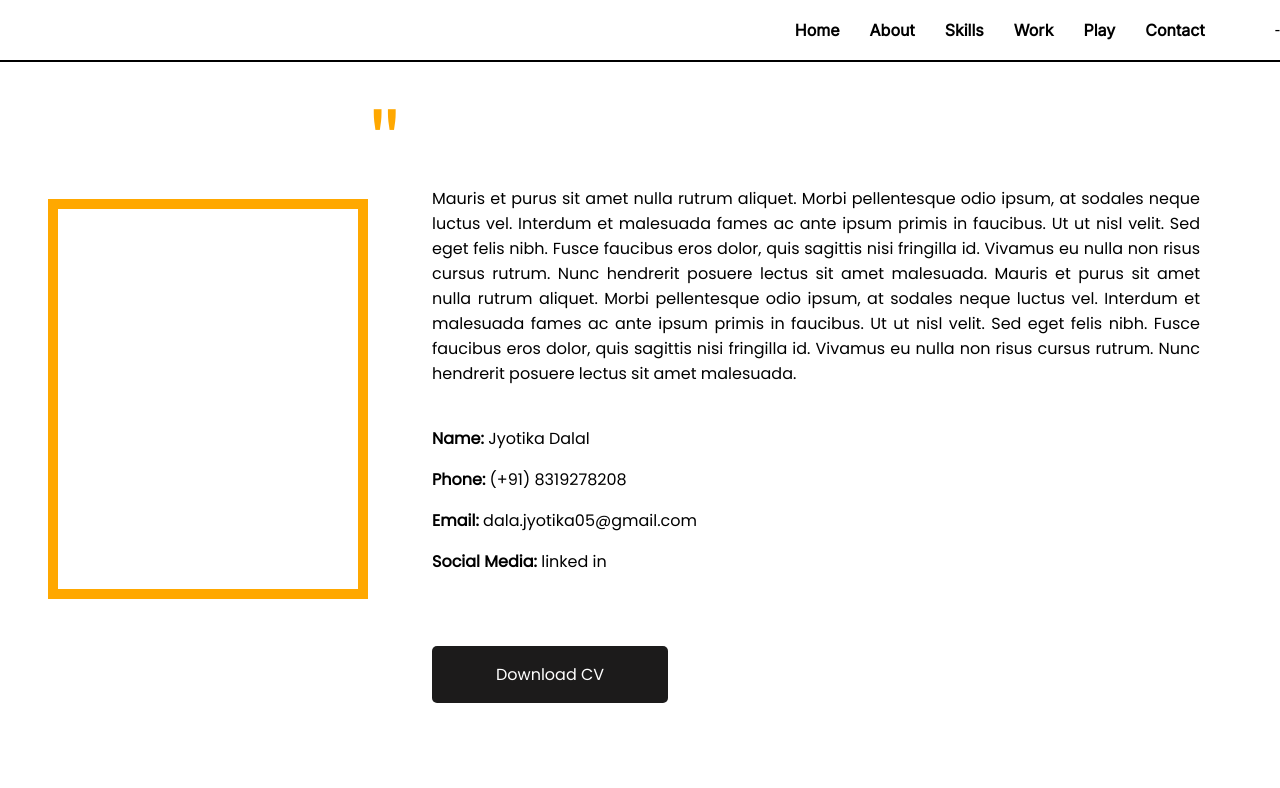
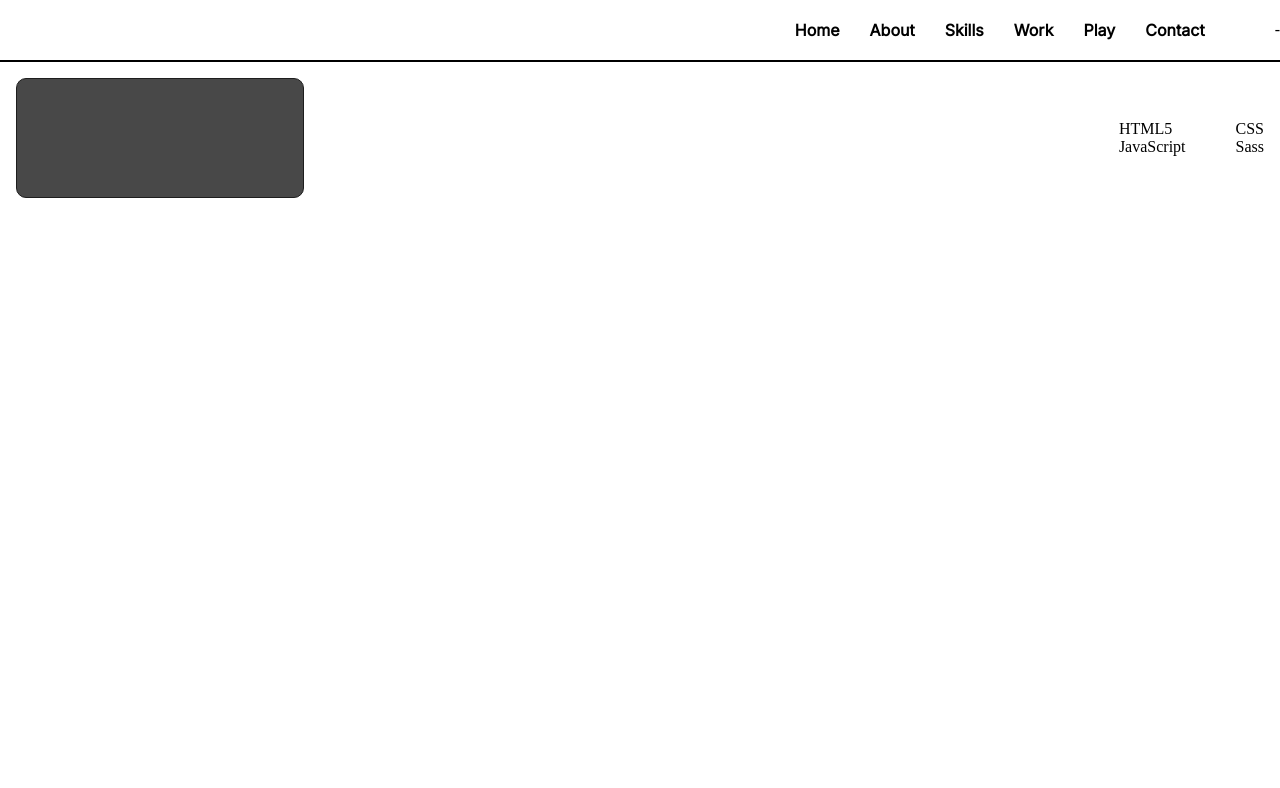
Before and after one commit to Rutuza/React-portfolio, a React (Create React App) app: page / in a window 1280 px wide. Shown: the top 788 px of the page. Built offline with nearby package versions, Linux system fonts and the light colour scheme; a web font is replaced by a local one.

Commit message:
Skills page started

```diff
--- a/src/App.css
+++ b/src/App.css
@@ -145,7 +145,7 @@
     /* flex-wrap: wrap; */
     align-items: center;
     justify-content: space-between;
-    /* margin: 5rem 0; */
+    margin: 4rem 0;
 }
 
 .ek-k-niche-ek
@@ -267,9 +267,34 @@
 
     .dwn_cv
     {
-
+       transform: translateX(80%);
     }
 
 }
 
 /* Skills section styling starts here */
+
+.skill-set
+{
+    display: flex;
+    justify-content: space-between;
+    align-items: center;
+    margin: 1rem;
+}
+.left
+{
+    width: 18rem;
+    height: 15vh;
+    border: 1px solid #1E1E1E;
+    border-radius: 0.625rem;
+    background: rgba(30, 30, 30, 0.81);
+}
+
+.right
+{
+    display: flex;
+    align-items: center;
+    justify-content: end;
+    gap: 50px;
+
+}
--- a/src/App.js
+++ b/src/App.js
@@ -5,8 +5,8 @@ import Skills from './Assets/pages/Skills';
 // import { BrowserRouter as Router, Route, Link } from 'react-router-dom';
 function App() {
   return (
-    // <Skills/>
-    <About/>
+    <Skills/>
+    // <About/>
   );
 }
 
--- a/src/Assets/components/Aboutme.jsx
+++ b/src/Assets/components/Aboutme.jsx
@@ -60,6 +60,7 @@ function Aboutme() {
             </div>
         </div>
       </div>
+
 {/* Experience section starts */}
 <div className='exp-container'>
         <div className='head'>
@@ -82,7 +83,6 @@ function Aboutme() {
                     <h3 className="intern-type">Web Designer Intern</h3>
                     <div className="grade-info">
                         Collaborated with the design team to create visually appealing and intuitive website layouts. Utilized HTML and CSS to implement responsive designs that enhance user experience. Gained insights into user-centered design principles and design thinking methodologies.
-
                     </div>
                 </div>
             </div>
@@ -92,7 +92,6 @@ function Aboutme() {
                     <h3 className="intern-type">MERN Stack Development Intern</h3>
                     <div className="grade-info">
                         Worked on building web applications using the MERN (MongoDB, Express.js, React.js, Node.js) stack. Developed RESTful APIs and integrated them with the frontend components. Contributed to database design, data modeling, and efficient data storage using MongoDB.
-
                     </div>
                 </div>
             </div>
--- a/src/Assets/components/SkillSet.jsx
+++ b/src/Assets/components/SkillSet.jsx
@@ -10,9 +10,11 @@ function SkillSet() {
                     <div className="col-1">
                         <div className="html">HTML5</div>
                         <div>JavaScript</div>
-
                     </div>
-                    <div className="col-2"></div>
+                    <div className="col-2">
+                        <div>CSS</div>
+                        <div>Sass</div>
+                    </div>
                 </div>
             </div>
         </div>
--- a/src/Assets/pages/Skills.jsx
+++ b/src/Assets/pages/Skills.jsx
@@ -1,10 +1,11 @@
 import React from 'react';
 import Navbar from '../components/Navbar';
-
+import SkillSet from '../components/SkillSet';
 function Skills() {
   return (
     <div>
-
+      <Navbar/>
+      <SkillSet/>
     </div>
   );
 }
```
